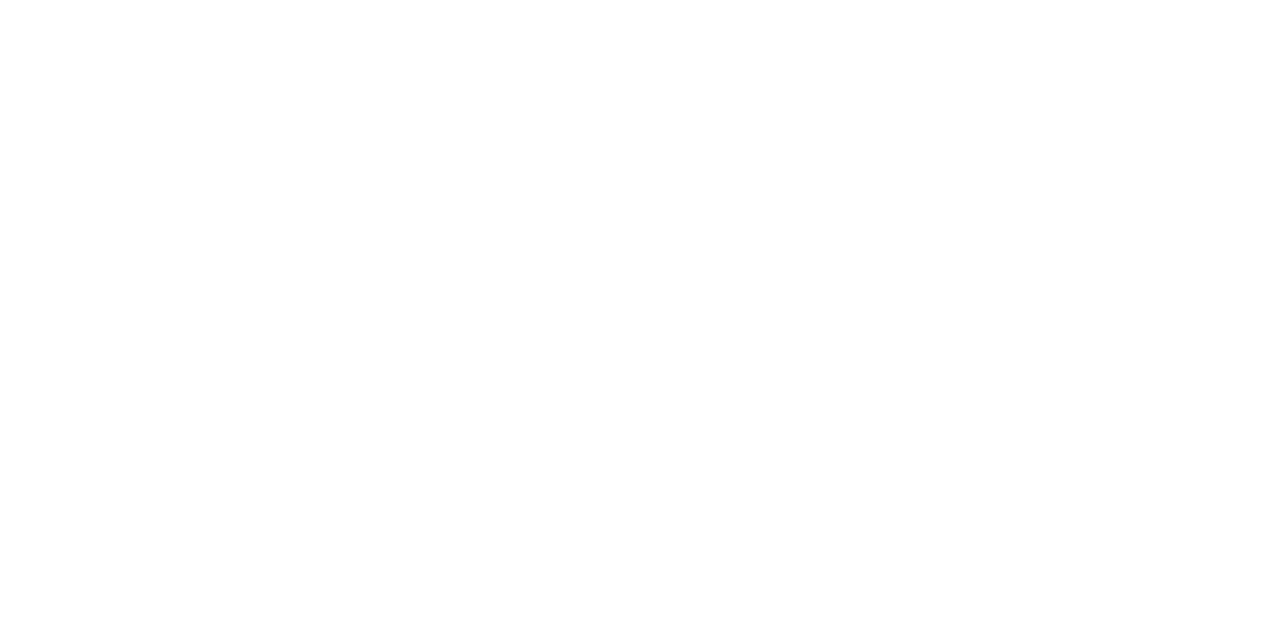
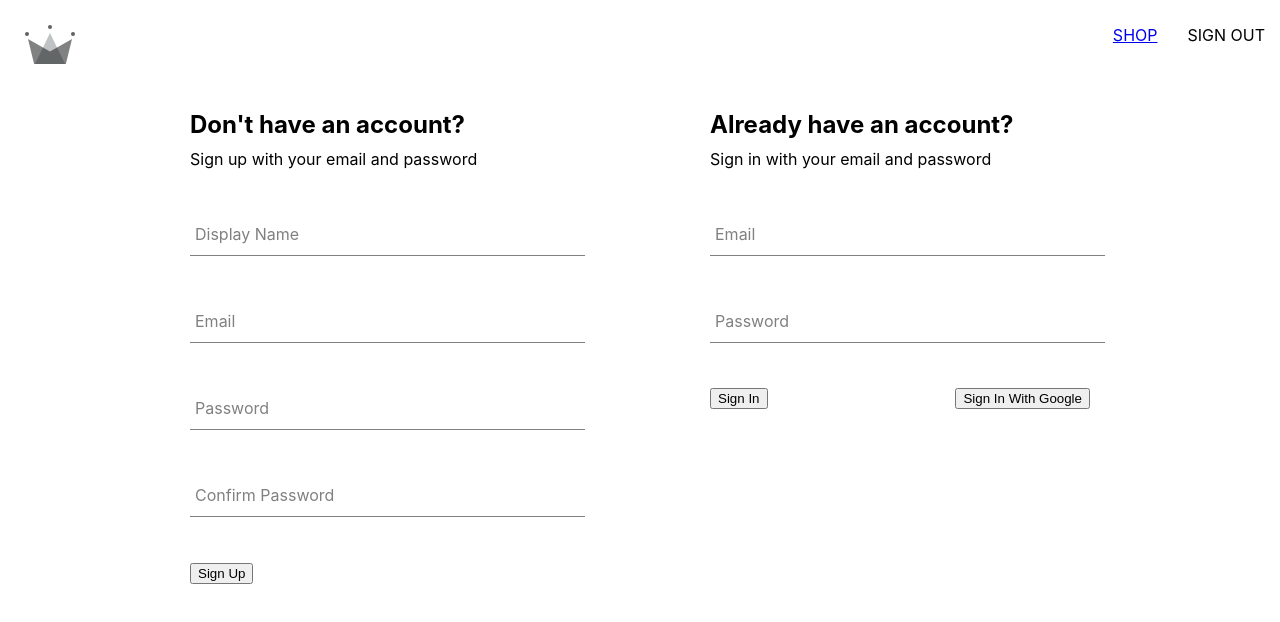
Before and after one commit to Bashsoft707/crown-clothing, a React (Create React App) app: page /authentication in a window 1280 px wide. Before the commit this address had no page. Shown: the top 622 px of the page. Built offline with nearby package versions, Linux system fonts and the light colour scheme.

Commit message:
sign in and sign up page

```diff
--- a/src/App.js
+++ b/src/App.js
@@ -1,6 +1,7 @@
 import { Routes, Route, BrowserRouter } from "react-router-dom";
 import { Home } from "./routes/home/home.component";
 import { Navigation } from "./routes/navigation/navigation.component";
+import { Authentication } from "./routes/authentication/authentication.component";
 
 const App = () => {
   return (
@@ -8,6 +9,7 @@
       <Routes>
         <Route path="/" element={<Navigation />}>
           <Route index element={<Home />} />
+          <Route path="/authentication" element={<Authentication />} />
         </Route>
       </Routes>
     </BrowserRouter>
--- /dev/null
+++ b/src/components/form-input/form-input.component.jsx
@@ -0,0 +1,15 @@
+import React from "react";
+import { Group, FormInputLabel, Input } from "./form-input.styles";
+
+export const FormInput = ({ label, ...otherProps }) => {
+  return (
+    <Group>
+      <Input {...otherProps} />
+      {label && (
+        <FormInputLabel shrink={otherProps.value.length}>
+          {label}
+        </FormInputLabel>
+      )}
+    </Group>
+  );
+};
--- /dev/null
+++ b/src/components/form-input/form-input.styles.jsx
@@ -0,0 +1,50 @@
+import styled, { css } from "styled-components";
+
+const subColor = "grey";
+const mainColor = "black";
+
+const shrinkLabelStyles = css`
+  top: -14px;
+  font-size: 12px;
+  color: ${mainColor};
+`;
+
+export const FormInputLabel = styled.label`
+  color: ${subColor};
+  font-size: 16px;
+  font-weight: normal;
+  position: absolute;
+  pointer-events: none;
+  left: 5px;
+  top: 10px;
+  transition: 300ms ease all;
+  ${({ shrink }) => shrink && shrinkLabelStyles};
+`;
+
+export const Input = styled.input`
+  background: none;
+  background-color: white;
+  color: ${subColor};
+  font-size: 18px;
+  padding: 10px 10px 10px 5px;
+  display: block;
+  width: 100%;
+  border: none;
+  border-radius: 0;
+  border-bottom: 1px solid ${subColor};
+  margin: 25px 0;
+  &:focus {
+    outline: none;
+  }
+  &:focus ~ ${FormInputLabel} {
+    ${shrinkLabelStyles};
+  }
+`;
+
+export const Group = styled.div`
+  position: relative;
+  margin: 45px 0;
+  input[type="password"] {
+    letter-spacing: 0.3em;
+  }
+`;
--- /dev/null
+++ b/src/components/sign-in/sign-in.component.jsx
@@ -0,0 +1,58 @@
+import React from "react";
+import { FormInput } from "../form-input/form-input.component";
+import { SignInContainer, ButtonsContainer } from "./sign-in.styles";
+
+const initialFormFields = {
+  email: "",
+  password: "",
+};
+
+export const SignInForm = () => {
+  const [formFields, setFormFields] = React.useState(initialFormFields);
+  const { email, password } = formFields;
+
+  const resetFormFields = () => {
+    setFormFields(initialFormFields);
+  };
+
+  const handleSubmit = (e) => {
+    e.preventDefault();
+    console.log(formFields);
+    resetFormFields();
+  };
+
+  const handleChange = (event) => {
+    const { name, value } = event.target;
+
+    setFormFields({ ...formFields, [name]: value });
+  };
+  return (
+    <SignInContainer>
+      <h2>Already have an account?</h2>
+      <span>Sign in with your email and password</span>
+      <form onSubmit={handleSubmit}>
+        <FormInput
+          label="Email"
+          type="email"
+          required
+          onChange={handleChange}
+          name="email"
+          value={email}
+        />
+
+        <FormInput
+          label="Password"
+          type="password"
+          required
+          onChange={handleChange}
+          name="password"
+          value={password}
+        />
+        <ButtonsContainer>
+          <button type="submit">Sign In</button>
+          <button type="button">Sign In With Google</button>
+        </ButtonsContainer>
+      </form>
+    </SignInContainer>
+  );
+};
--- /dev/null
+++ b/src/components/sign-in/sign-in.styles.jsx
@@ -0,0 +1,15 @@
+import styled from "styled-components";
+
+export const SignInContainer = styled.div`
+  display: flex;
+  flex-direction: column;
+  width: 380px;
+  h2 {
+    margin: 10px 0;
+  }
+`;
+
+export const ButtonsContainer = styled.div`
+  display: flex;
+  justify-content: space-between;
+`;
--- /dev/null
+++ b/src/components/sign-up/sign-up.component.jsx
@@ -0,0 +1,73 @@
+import React from "react";
+import { FormInput } from "../form-input/form-input.component";
+import { SignUpContainer } from "./sign-up.styles";
+
+const initialFormFields = {
+  displayName: "",
+  email: "",
+  password: "",
+  confirmPassword: "",
+};
+
+export const SignUpForm = () => {
+  const [formFields, setFormFields] = React.useState(initialFormFields);
+  const { displayName, email, password, confirmPassword } = formFields;
+
+  const resetFormFields = () => {
+    setFormFields(initialFormFields);
+  };
+
+  const handleSubmit = (e) => {
+    e.preventDefault();
+    console.log(formFields);
+    resetFormFields();
+  };
+
+  const handleChange = (event) => {
+    const { name, value } = event.target;
+
+    setFormFields({ ...formFields, [name]: value });
+  };
+
+  return (
+    <SignUpContainer>
+      <h2>Don't have an account?</h2>
+      <span>Sign up with your email and password</span>
+      <form onSubmit={handleSubmit}>
+        <FormInput
+          label="Display Name"
+          type="text"
+          required
+          onChange={handleChange}
+          name="displayName"
+          value={displayName}
+        />
+        <FormInput
+          label="Email"
+          type="email"
+          required
+          onChange={handleChange}
+          name="email"
+          value={email}
+        />
+        <FormInput
+          label="Password"
+          type="password"
+          required
+          onChange={handleChange}
+          name="password"
+          value={password}
+        />
+        <FormInput
+          label="Confirm Password"
+          type="password"
+          required
+          onChange={handleChange}
+          name="confirmPassword"
+          value={confirmPassword}
+        />
+        <button type="submit">Sign Up</button>
+      </form>
+    </SignUpContainer>
+  );
+};
--- /dev/null
+++ b/src/components/sign-up/sign-up.styles.jsx
@@ -0,0 +1,10 @@
+import styled from 'styled-components';
+
+export const SignUpContainer = styled.div`
+  display: flex;
+  flex-direction: column;
+  width: 380px;
+  h2 {
+    margin: 10px 0;
+  }
+`;
--- /dev/null
+++ b/src/routes/authentication/authentication.component.jsx
@@ -0,0 +1,13 @@
+import React from "react";
+import { SignInForm } from "../../components/sign-in/sign-in.component";
+import { SignUpForm } from "../../components/sign-up/sign-up.component";
+import { AuthenticationContainer } from "./authentication.styles";
+
+export const Authentication = () => {
+  return (
+    <AuthenticationContainer>
+      <SignUpForm />
+      <SignInForm />
+    </AuthenticationContainer>
+  );
+};
--- /dev/null
+++ b/src/routes/authentication/authentication.styles.jsx
@@ -0,0 +1,8 @@
+import styled from 'styled-components';
+
+export const AuthenticationContainer = styled.div`
+  display: flex;
+  width: 900px;
+  justify-content: space-between;
+  margin: 30px auto;
+`;
--- a/src/routes/navigation/navigation.component.jsx
+++ b/src/routes/navigation/navigation.component.jsx
@@ -1,4 +1,4 @@
-import React from "react";
+import React, { Fragment } from "react";
 import { Outlet } from "react-router-dom";
 import {
   NavigationContainer,
@@ -10,7 +10,7 @@
 
 export const Navigation = () => {
   return (
-    <>
+    <Fragment>
       <NavigationContainer>
         <LogoContainer to="/">
           <CrwnLogo className="logo" />
@@ -21,6 +21,6 @@
         </NavLinks>
       </NavigationContainer>
       <Outlet />
-    </>
+    </Fragment>
   );
 };
```
